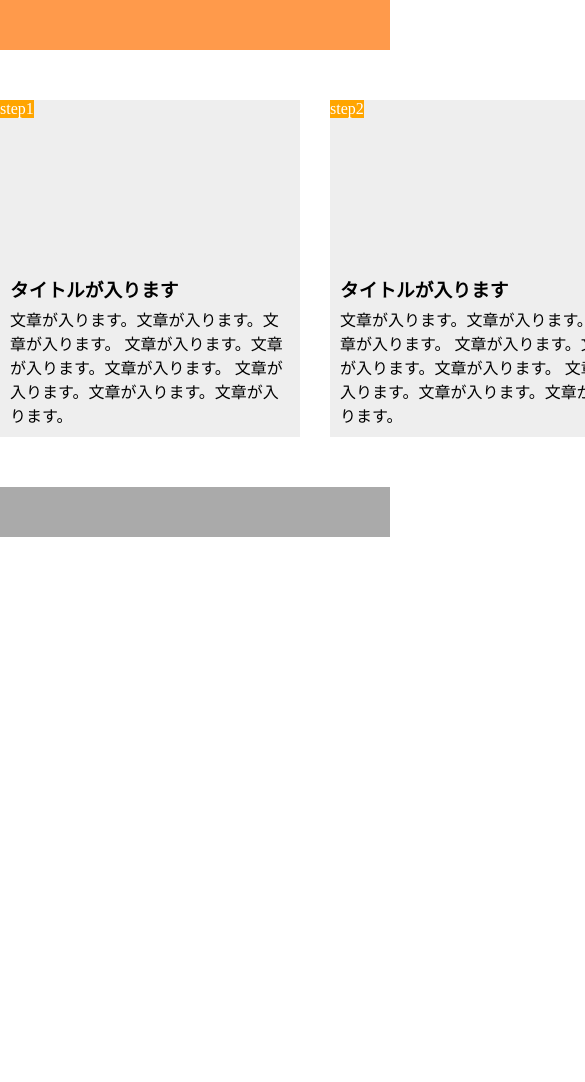
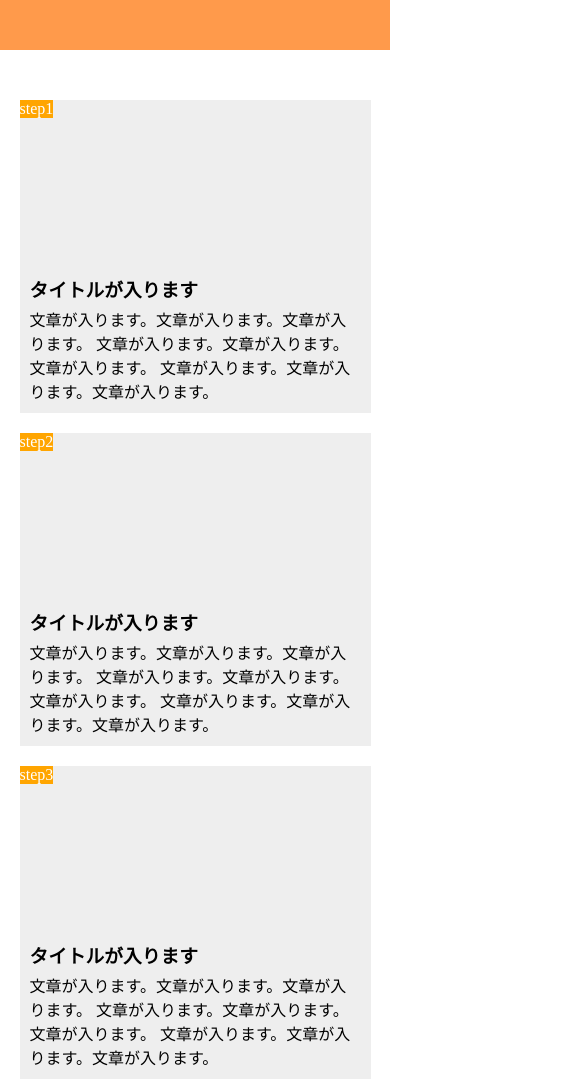
Before and after one commit to torimun/git-HTML-CSS-Task1, a plain HTML site: page index.html in a window 390 px wide. Shown: the top 1082 px of the page, 585 px wide, since content can reach past the window. Before the commit the page ends 844 px from the top, so only its background shows below. Drawn offline with Linux system fonts and the light colour scheme.

Commit message:
[Add]CSS部分 大まかに形を成形完了

```diff
--- a/style.css
+++ b/style.css
@@ -77,6 +77,24 @@ footer {
   background-color: #AAAAAA;
 }
 
-@media screen and (max-width: 425px) {
+@media screen and (max-width: 768px) {
+  main {
+    width: 100%;
+    margin-bottom: 50px;
+  }
+
+  .content {
+    width: 100%;
+    display: block;
+  }
+
+  .content-item {
+    width: 90%;
+    margin-left: 5%;
+    margin-right: 5%;
+    margin-bottom: 20px;
+  }
+
+
 
   }
```
